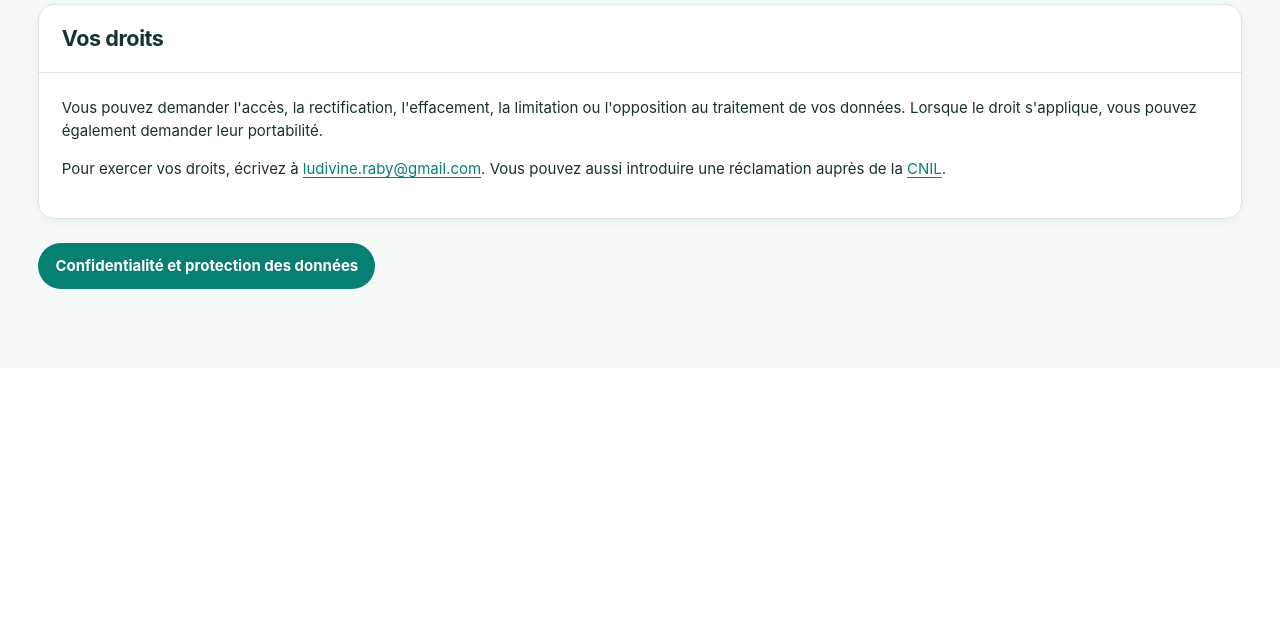
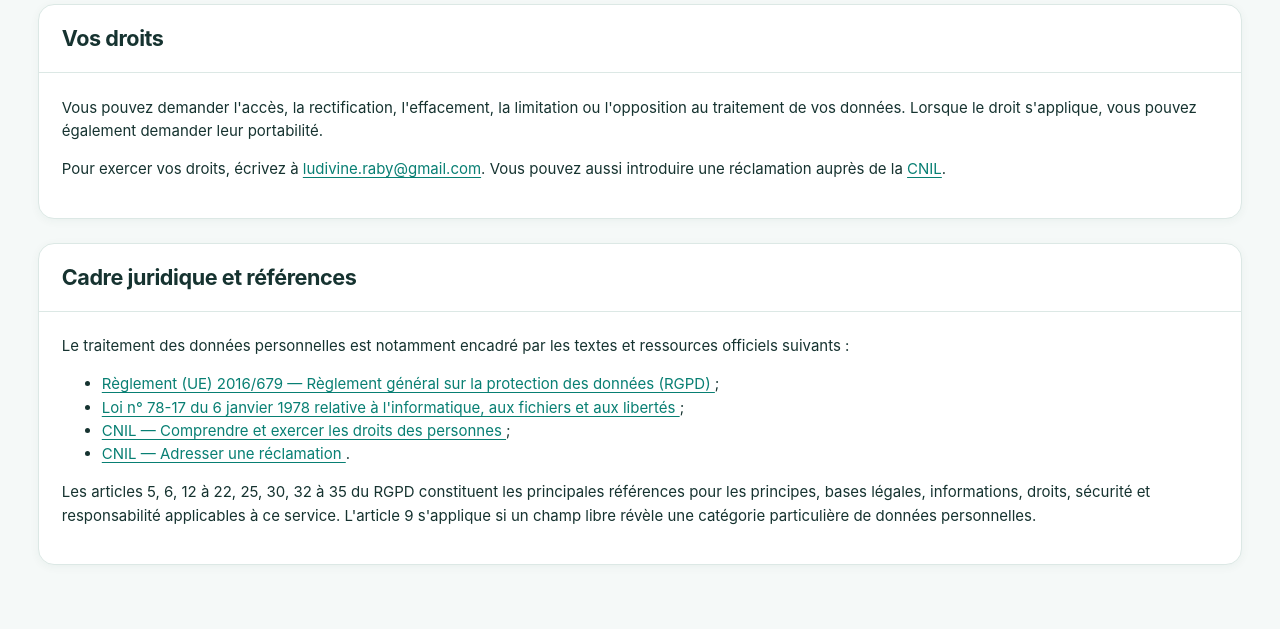
Before and after one commit to ludivineRB/surendettement_analyse, a Django app: template web/templates/privacy.html in a window 1280 px wide. Shown: the part 1308-1937 px from the top of the page. Before the commit the page ends 1597 px from the top, so only its background shows below. Run offline with Django 5.2, Linux system fonts and the light colour scheme; the template is opened without the code that fills it, so the values that code supplies are empty.

Commit message:
feat : addition of the RGDP legal mentions to the dashboard

```diff
--- a/web/templates/base.html
+++ b/web/templates/base.html
@@ -63,6 +63,11 @@
               <span class="badge badge--nav">Lecture seule</span>
             </a>
           {% endif %}
+          <a class="nav-link{% if request.resolver_match.url_name == 'privacy' %} is-active{% endif %}"
+             href="{% url 'privacy' %}" {% if request.resolver_match.url_name == 'privacy' %}aria-current="page"{% endif %}>
+            <svg aria-hidden="true" viewBox="0 0 24 24"><path d="M12 3 5 6v5c0 4.6 2.9 8.8 7 10 4.1-1.2 7-5.4 7-10V6l-7-3Z"/><path d="M9 12l2 2 4-4"/></svg>
+            <span>Confidentialité</span>
+          </a>
           {% if user.is_superuser %}
             <a class="nav-link{% if request.resolver_match.url_name == 'data-quality' %} is-active{% endif %}"
                href="{% url 'data-quality' %}" {% if request.resolver_match.url_name == 'data-quality' %}aria-current="page"{% endif %}>
@@ -107,13 +112,6 @@
         </div>
       {% endif %}
       {% block content %}{% endblock %}
-      <footer class="section-stack" aria-label="Informations légales">
-        <p>
-          <a class="button-link" href="{% url 'privacy' %}">
-            Confidentialité et protection des données
-          </a>
-        </p>
-      </footer>
     </main>
   </div>
 </body>
--- a/web/templates/privacy.html
+++ b/web/templates/privacy.html
@@ -97,5 +97,48 @@
         </p>
       </div>
     </section>
+
+    <section class="data-card">
+      <header class="data-card__header"><h2>Cadre juridique et références</h2></header>
+      <div class="data-card__body">
+        <p>
+          Le traitement des données personnelles est notamment encadré par les
+          textes et ressources officiels suivants :
+        </p>
+        <ul>
+          <li>
+            <a href="https://eur-lex.europa.eu/eli/reg/2016/679/oj?locale=FR"
+               rel="external noopener">
+              Règlement (UE) 2016/679 — Règlement général sur la protection des données (RGPD)
+            </a> ;
+          </li>
+          <li>
+            <a href="https://www.legifrance.gouv.fr/codes/id/JORFTEXT000000886460/"
+               rel="external noopener">
+              Loi n° 78-17 du 6 janvier 1978 relative à l'informatique, aux fichiers et aux libertés
+            </a> ;
+          </li>
+          <li>
+            <a href="https://www.cnil.fr/fr/respecter-les-droits-des-personnes"
+               rel="external noopener">
+              CNIL — Comprendre et exercer les droits des personnes
+            </a> ;
+          </li>
+          <li>
+            <a href="https://www.cnil.fr/fr/adresser-une-plainte"
+               rel="external noopener">
+              CNIL — Adresser une réclamation
+            </a>.
+          </li>
+        </ul>
+        <p>
+          Les articles 5, 6, 12 à 22, 25, 30, 32 à 35 du RGPD constituent les
+          principales références pour les principes, bases légales,
+          informations, droits, sécurité et responsabilité applicables à ce
+          service. L'article 9 s'applique si un champ libre révèle une catégorie
+          particulière de données personnelles.
+        </p>
+      </div>
+    </section>
   </div>
 {% endblock %}
```
